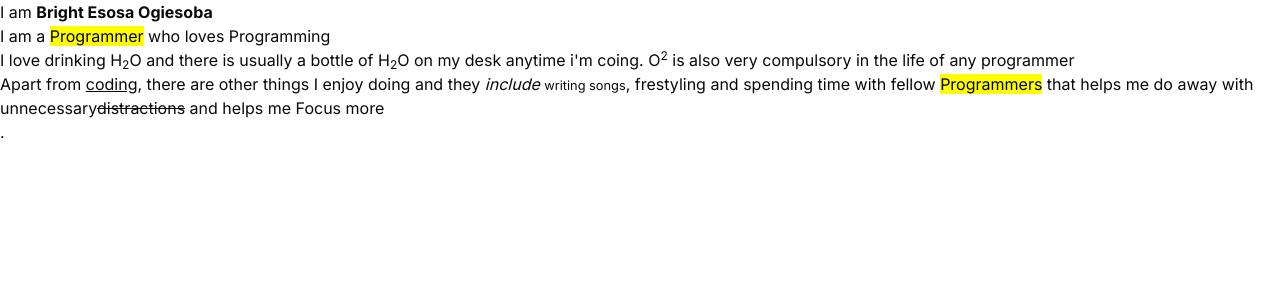
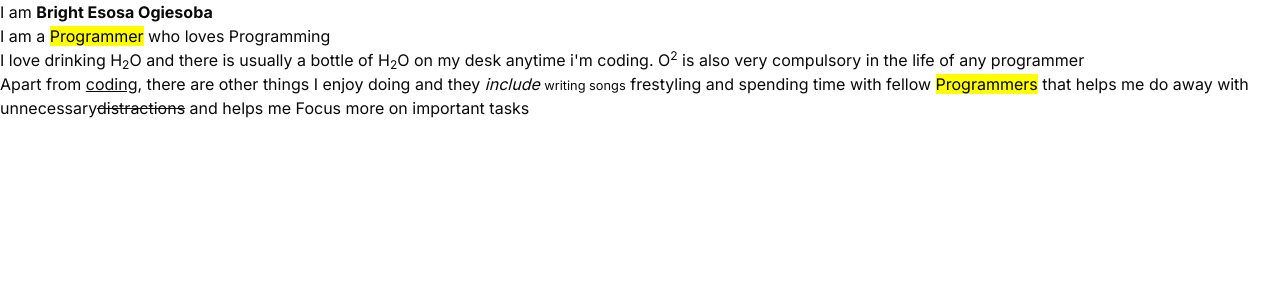
Before and after one commit to BAREO14/master-bareo, a Next.js app: page / in a window 1280 px wide. Shown: the top 300 px of the page. Built offline with nearby package versions, Linux system fonts and the light colour scheme.

Commit message:
Update page.tsx. ✅ corrections done.

```diff
--- a/app/page.tsx
+++ b/app/page.tsx
@@ -4,12 +4,8 @@ export default function Home() {
   return (<>
   <h1>I am <b>Bright Esosa Ogiesoba</b></h1>
   <p>I am a <mark>Programmer</mark> who loves Programming</p>
-  <p>I love drinking H<sub>2</sub>O and there is usually a bottle of H<sub>2</sub>O on my desk anytime i'm coing.
-  O<sup>2</sup> is also very compulsory in the life of any programmer</p>
-  <h2>Apart from <u>coding</u>, there are other things I
-    enjoy doing and they <i>include</i> <small>writing songs</small>,
-    frestyling and spending time with fellow <mark>Programmers</mark> that helps me do away with unnecessary<s>distractions</s> and helps me Focus more</h2>
-  <p>. </p>
+  <p>I love drinking H<sub>2</sub>O and there is usually a bottle of H<sub>2</sub>O on my desk anytime i'm coding.  O<sup>2</sup> is also very compulsory in the life of any programmer</p>
+  <h2>Apart from <u>coding</u>, there are other things I enjoy doing and they <i>include</i> <small>writing songs</small> frestyling and spending time with fellow <mark>Programmers</mark> that helps me do away with unnecessary<s>distractions</s> and helps me Focus more on important tasks</h2>
   </>
   )
 }
```
